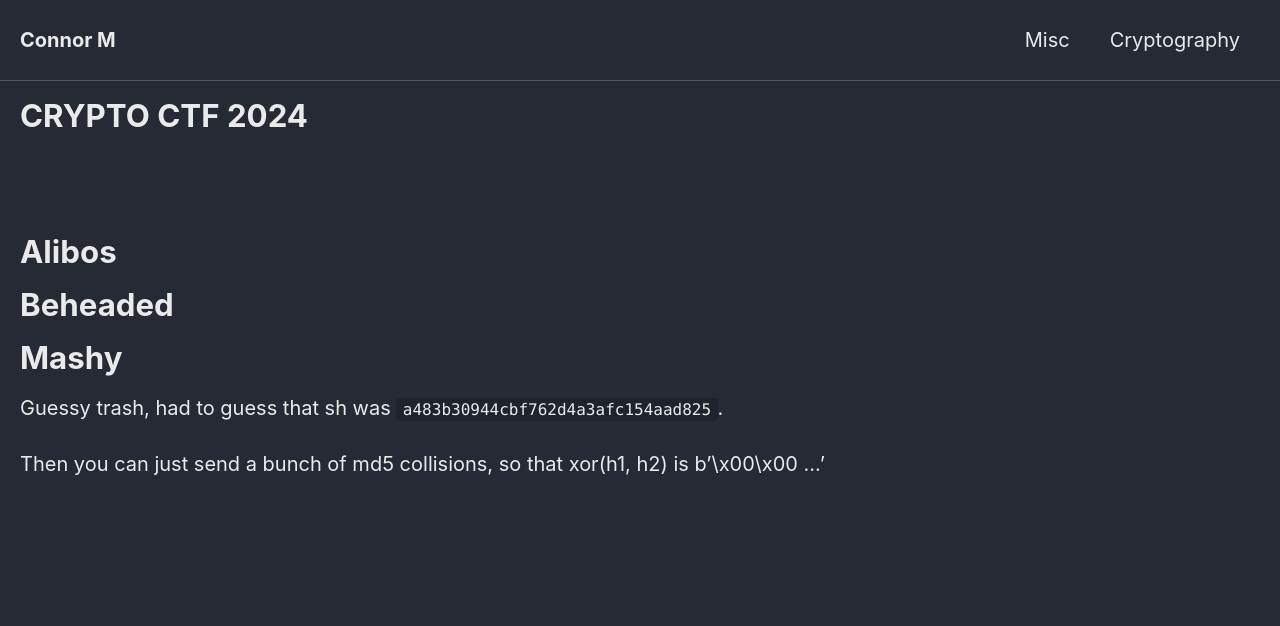
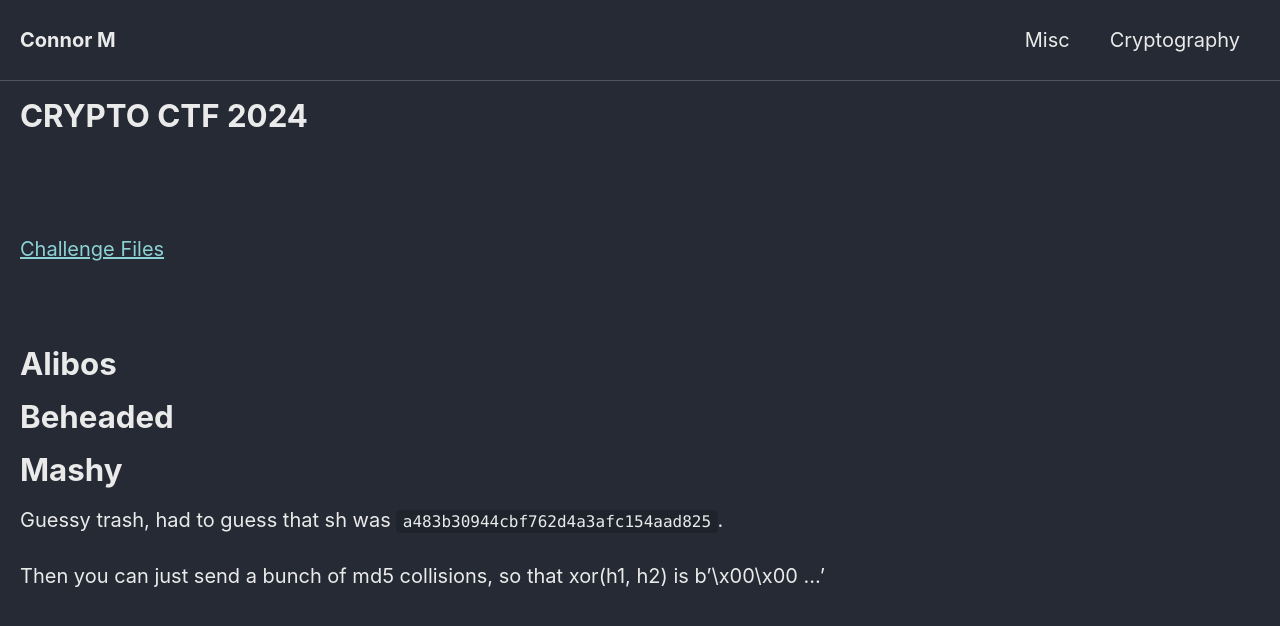
Before and after one commit to Connor-McCartney/Connor-McCartney.github.io, a Jekyll site: the page built from _pages/cryptography/other/CRYPTO-CTF-2024.md, in a window 1280 px wide. Shown: the top 626 px of the page. Built offline with Jekyll 4.4.1, drawn with Linux system fonts in a browser that asks for light colours; cached includes are drawn as plain includes.

Commit message:
Update CRYPTO-CTF-2024.md

```diff
--- a/_pages/cryptography/other/CRYPTO-CTF-2024.md
+++ b/_pages/cryptography/other/CRYPTO-CTF-2024.md
@@ -4,6 +4,10 @@ title: CRYPTO CTF 2024
 ---
 
 <br>
+<br>
+
+[Challenge Files](https://github.com/Connor-McCartney/CTF_Files/tree/main/2024/CRYPTO%20CTF)
+
 <br>
 
 # Alibos
```
